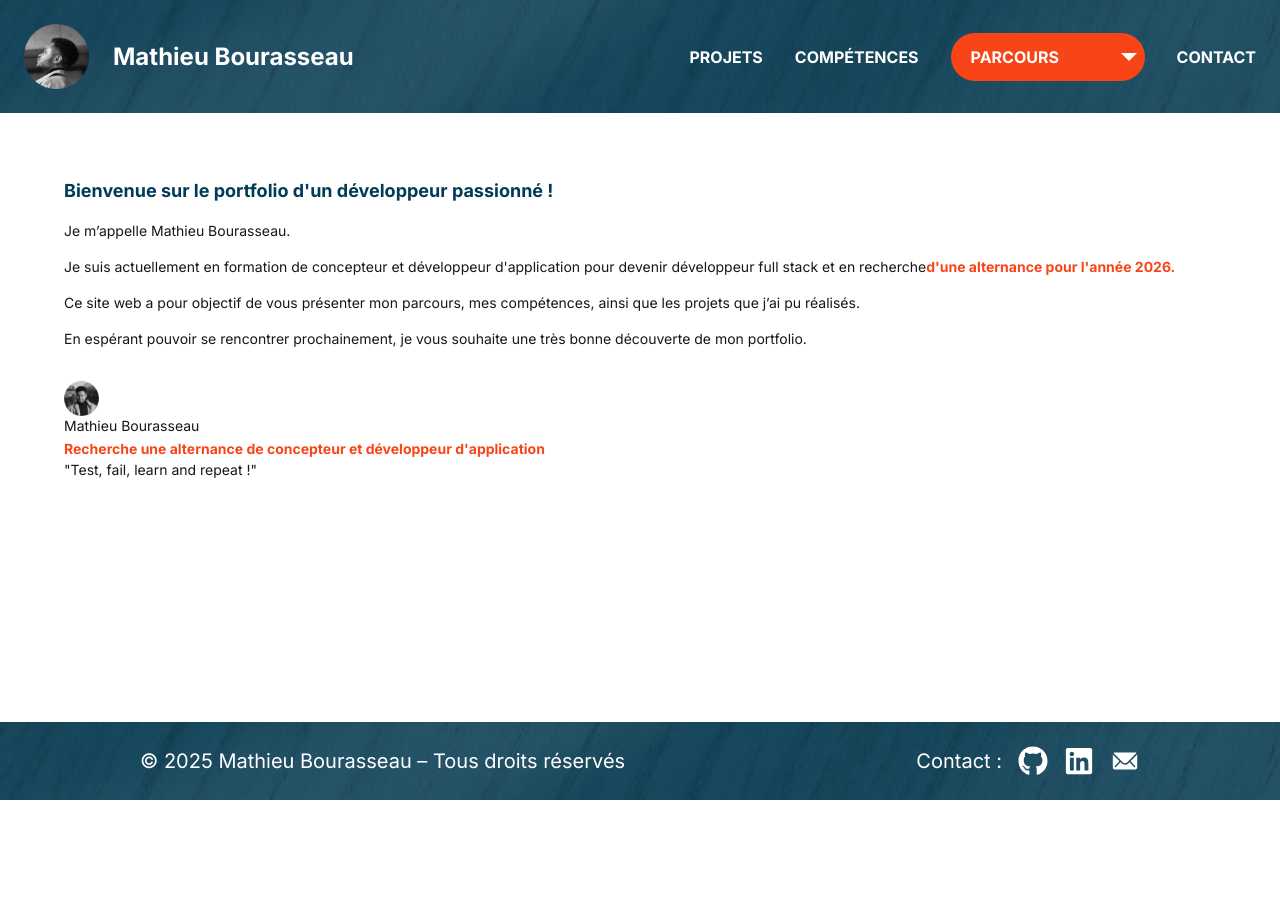
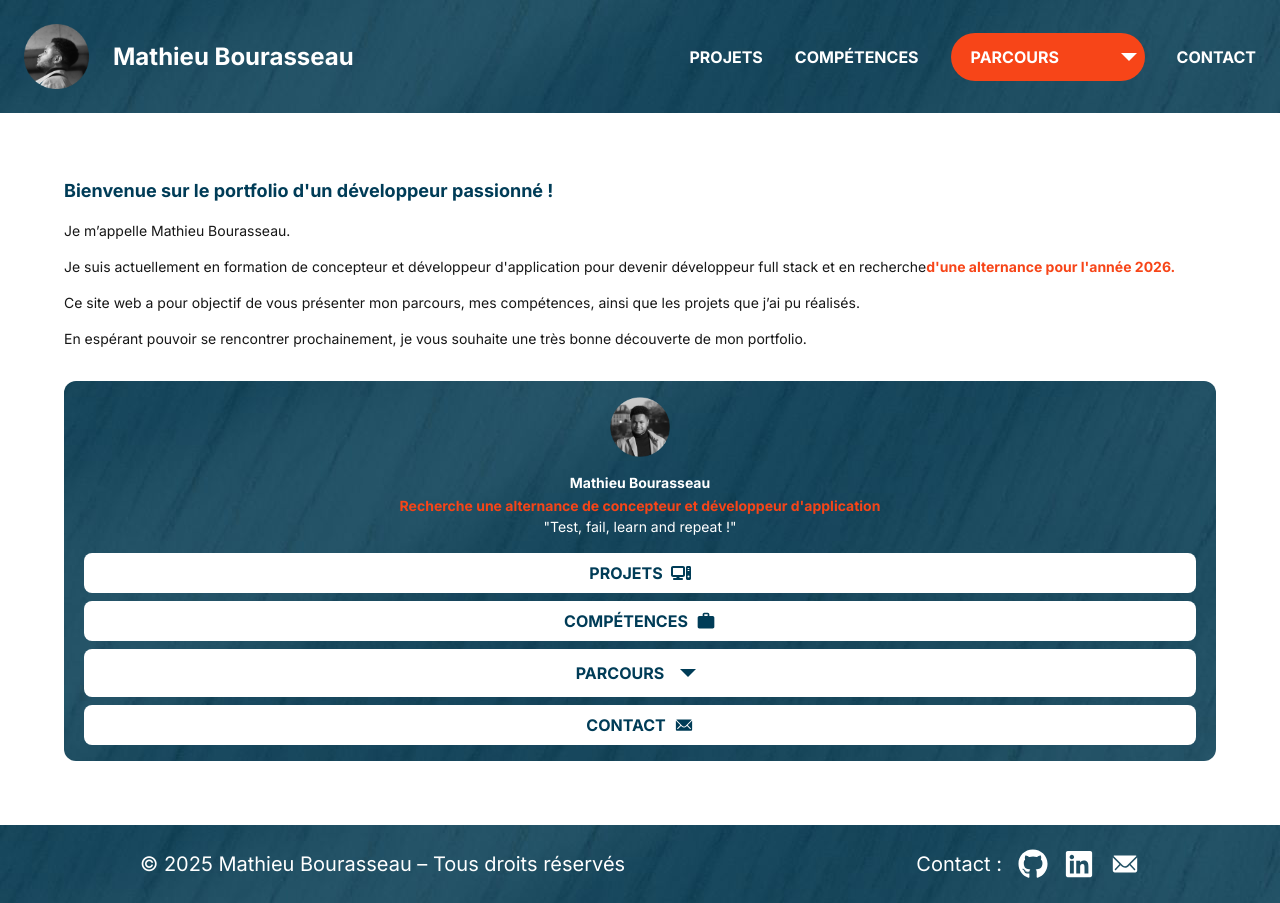
Before and after one commit to MathieuBourasseau/react-portfolio, a Next.js app: page / in a window 1280 px wide. Before the commit the page ends 800 px from the top, so only its background shows below. Built offline with nearby package versions, Linux system fonts and the light colour scheme.

Commit message:
feat: list of links added + beginning of the style added

```diff
--- a/components/HomePage.tsx
+++ b/components/HomePage.tsx
@@ -4,6 +4,8 @@ import { FaComputer } from "react-icons/fa6";
 import { IoIosMail } from "react-icons/io";
 import { FaPlane } from "react-icons/fa";
 import { MdWork } from "react-icons/md";
+import { IoMdArrowDropdown } from "react-icons/io";
+import Link from "next/link";
 
 type itemsConfig = {
     icon: string;
@@ -58,31 +60,61 @@ export default function HomePage() {
                     <p className="text-sm">Ce site web a pour objectif de vous présenter mon parcours, mes compétences, ainsi que les projets que j’ai pu réalisés.</p>
                     <p className="text-sm">En espérant pouvoir se rencontrer prochainement, je vous souhaite une très bonne découverte de mon portfolio.</p>
                 </div>
-                <div>
+
+                {/* RIGHT SIDE CONTENT */}
+
+                <div className=" flex flex-col items-center gap-4 rounded-xl py-4 px-5 bg-[url(/header/background.jpg)]">
                     <Image
                         src={`/intro/logo-avatar-mathieu.png`}
-                        width={35}
-                        height={35}
+                        width={60}
+                        height={60}
                         alt="Avatar de Mathieu Bourasseau"
                     />
 
-                    <div>
-                        <p className="text-sm">Mathieu Bourasseau</p>
-                        <span className="text-sm font-bold text-[#F74518]">Recherche une alternance de concepteur et développeur d'application</span>
-                        <p className="text-sm">"Test, fail, learn and repeat !"</p>
+                    <div className="">
+                        <p className="text-sm text-white font-bold text-center">Mathieu Bourasseau</p>
+                        <span className="text-sm font-bold text-[#F74518] text-center">Recherche une alternance de concepteur et développeur d'application</span>
+                        <p className="text-sm text-center text-white">"Test, fail, learn and repeat !"</p>
                     </div>
 
                     {/* LIST OF LINKS */}
-                    <ul>
-                        {/* <Link
-                            href={#}
-                        >
-                            <div className="">
-                                <p></p>
-                                <span className=""></span>
-                            </div>
-                        </Link> */}
-                    </ul>
+
+                        <ul className="w-full flex flex-col gap-2">
+
+                            {cardLinks.map((link, index) => (
+                                <li className="flex w-full justify-center" key={index}>
+                                    {link.options ? (
+                                        <div className="w-full relative flex items-center justify-center rounded-lg bg-white py-2 hover:bg-[#f74518] transition-transform duration-300">
+                                            <select
+                                                defaultValue=""
+                                                className="absolute text-base uppercase appearance-none w-full bg-transparent text-center cursor-pointer focus:outline-none inset-0 opacity-0 z-10"
+                                            >
+                                                <option value="" disabled hidden>{link.label}</option>
+                                                {link.options.map((option, i) => (
+                                                    <option key={i} value={option} className="text-black bg-white">
+                                                        {option}
+                                                    </option>
+                                                ))}
+                                            </select>
+                                            <div className="flex items-center justify-center bg-white gap-2 pointer-events-none">
+                                                <span className="text-base uppercase text-[#003C57] font-bold">{link.label}</span>
+                                                <IoMdArrowDropdown className="text-[32px] text-[#003C57]" />
+                                            </div>
+                                        </div>
+                                    ) : (
+                                        <Link
+                                            href={link.url}
+                                            className="w-full flex justify-center items-center rounded-lg bg-white text-base py-2 hover:bg-[#f74518] transition-transform duration-300"
+                                        >
+                                            <div className="flex items-center justify-center gap-2">
+                                                <p className="uppercase font-bold text-[#003C57]">{link.label}</p>
+                                                <span className="text-[20px] text-[#003C57]">{link.icon}</span>
+                                            </div>
+                                        </Link>
+                                    )}
+                                </li>
+                            ))}
+                        </ul>
                 </div>
             </div>
         </section>
```
